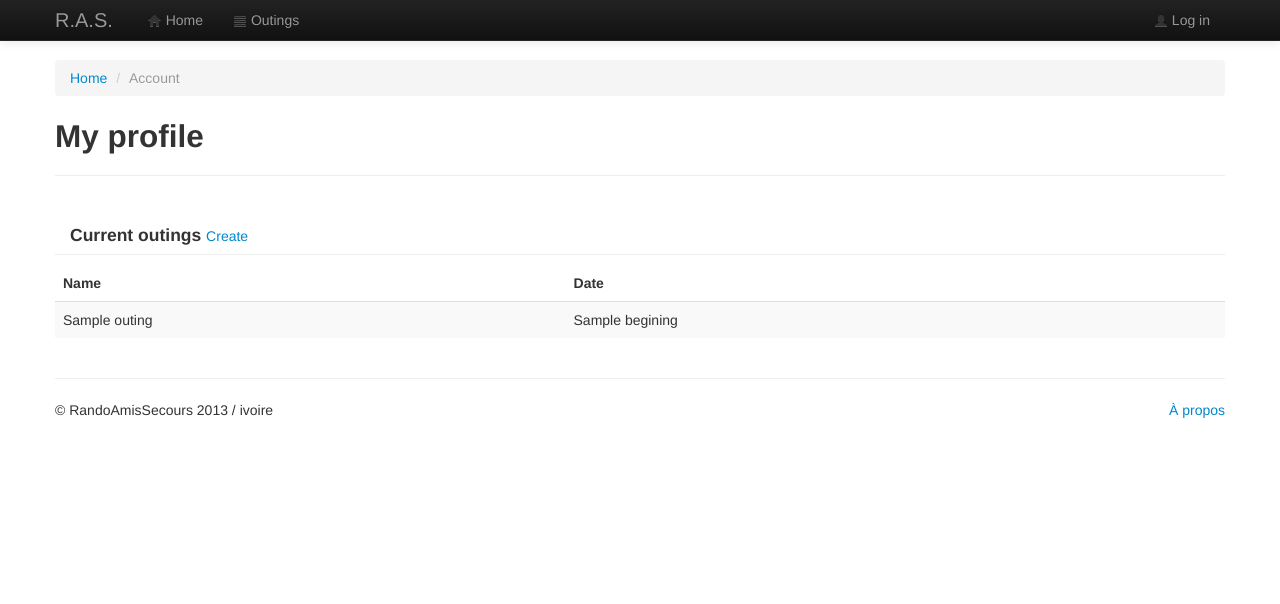
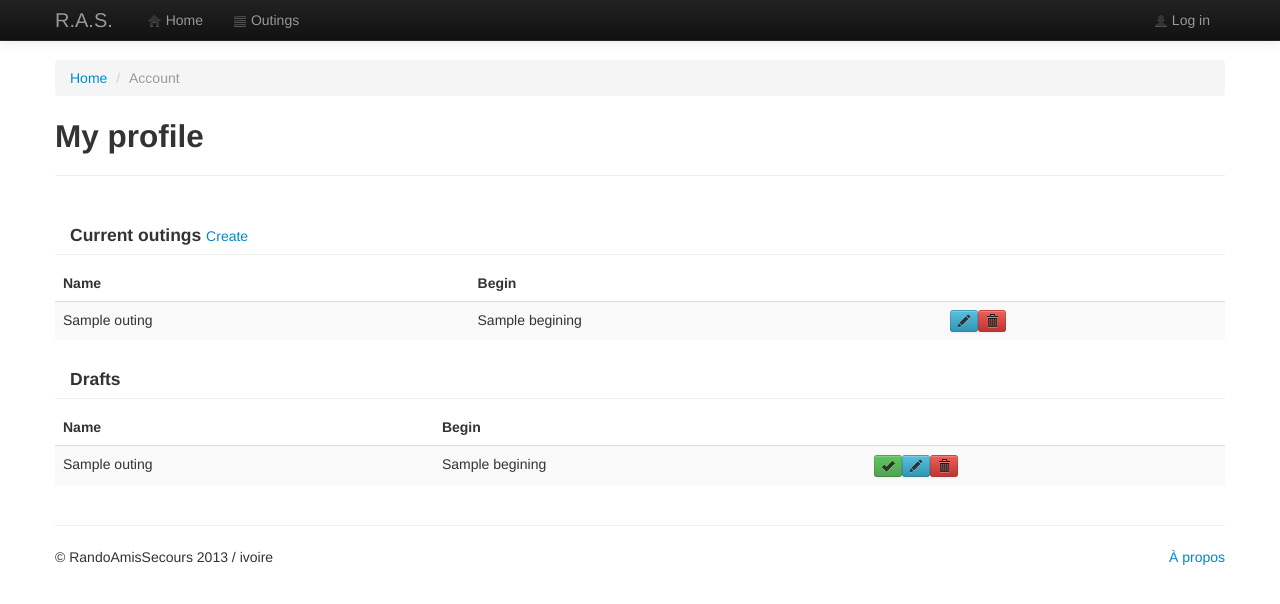
Before and after one commit to ivoire/RandoAmisSecours, a Django app: template RandoAmisSecours/templates/RandoAmisSecours/account/profile.html in a window 1280 px wide. Shown: the top 604 px of the page. Run offline with Django 3.2, Linux system fonts and the light colour scheme; the template is opened without the code that fills it: most values are stand-ins (such as "Sample title", 1, 10 or a date in 2020).

Commit message:
Profile: list the user outings
From the profile, the owner can update and delete outings.

```diff
--- a/RandoAmisSecours/templates/RandoAmisSecours/account/profile.html
+++ b/RandoAmisSecours/templates/RandoAmisSecours/account/profile.html
@@ -19,7 +19,7 @@
       <thead>
         <tr>
           <th>Name</th>
-          <th>Date</th>
+          <th>Begin</th>
           <th></th>
         </tr>
       </thead>
@@ -28,11 +28,49 @@
         <tr>
           <td>{{ outing.name }}</td>
           <td>{{ outing.begining }}</td>
-          <td></td>
+          <td><a href="{% url 'outings.update' outing.pk %}" class="btn btn-mini btn-info"><i class="icon-pencil"></i></a><a a href="#deleteModal{{ outing.pk }}" role="button" class="btn btn-mini btn-danger" data-toggle="modal"><i class="icon-trash"></i></a>
+            <div id="deleteModal{{ outing.pk }}" class="modal hide fade" tabindex="-1" role="dialog" aria-labelledby="deleteModal{{ outing.pk }}Label" aria-hidden="true">
+              <div class="modal-header">
+                <button type="button" class="close" data-dismiss="modal" aria-hidden="true"><i class="icon-remove"></i></button>
+                <h3 id="deleteModal{{ outing.pk }}Label">Delete outing</h3>
+              </div>
+              <div class="modal-body">
+                <p>Are you sure you want to delete the outing: «{{ outing.name }}» ?</p>
+              </div>
+              <div class="modal-footer">
+                <button class="btn" data-dismiss="modal" aria-hidden="true">Cancel</button>
+                <a href="{% url 'outings.delete' outing.pk %}" class="btn btn-danger">Delete</a>
+              </div>
+            </div>
+          </td>
         </tr>
       {% endfor %}
       </tbody>
     </table>
+    <h4 class="modal-header">Drafts</h4>
+    {% if draft_outings %}
+    <table class="table table-striped">
+      <thead>
+        <tr>
+          <th>Name</th>
+          <th>Begin</th>
+          <th></th>
+        </tr>
+      </thead>
+      <tbody>
+      {% for outing in draft_outings %}
+        <tr>
+          <td>{{ outing.name }}</td>
+          <td>{{ outing.begining }}</td>
+          <td><a class="btn btn-mini btn-success"><i class="icon-ok"></i></a><a class="btn btn-mini btn-info"><i class="icon-pencil"></i></a><a class="btn btn-mini btn-danger"><i class="icon-trash"></i></a></td>
+        </tr>
+      {% endfor %}
+      </tbody>
+    </table>
+    {% else %}
+    <p>No drafts</p>
+    {% endif %}
+
   </div>
 </div>
 {% endblock %}
--- a/RandoAmisSecours/views/account.py
+++ b/RandoAmisSecours/views/account.py
@@ -10,7 +10,7 @@ from django.http import HttpResponseRedirect
 from django.shortcuts import render_to_response
 from django.template import RequestContext
 
-from RandoAmisSecours.models import Profile
+from RandoAmisSecours.models import Profile, CONFIRMED, DRAFT
 
 
 class RASAuthenticationForm(AuthenticationForm):
@@ -70,5 +70,6 @@ def register(request):
 
 @login_required
 def profile(request):
-    outings = request.user.outing_set.all()
+    outings = request.user.outing_set.filter(status=CONFIRMED)
+    draft_outings = request.user.outing_set.filter(status=DRAFT)
     return render_to_response('RandoAmisSecours/account/profile.html', {'outings': outings}, context_instance=RequestContext(request))
```
